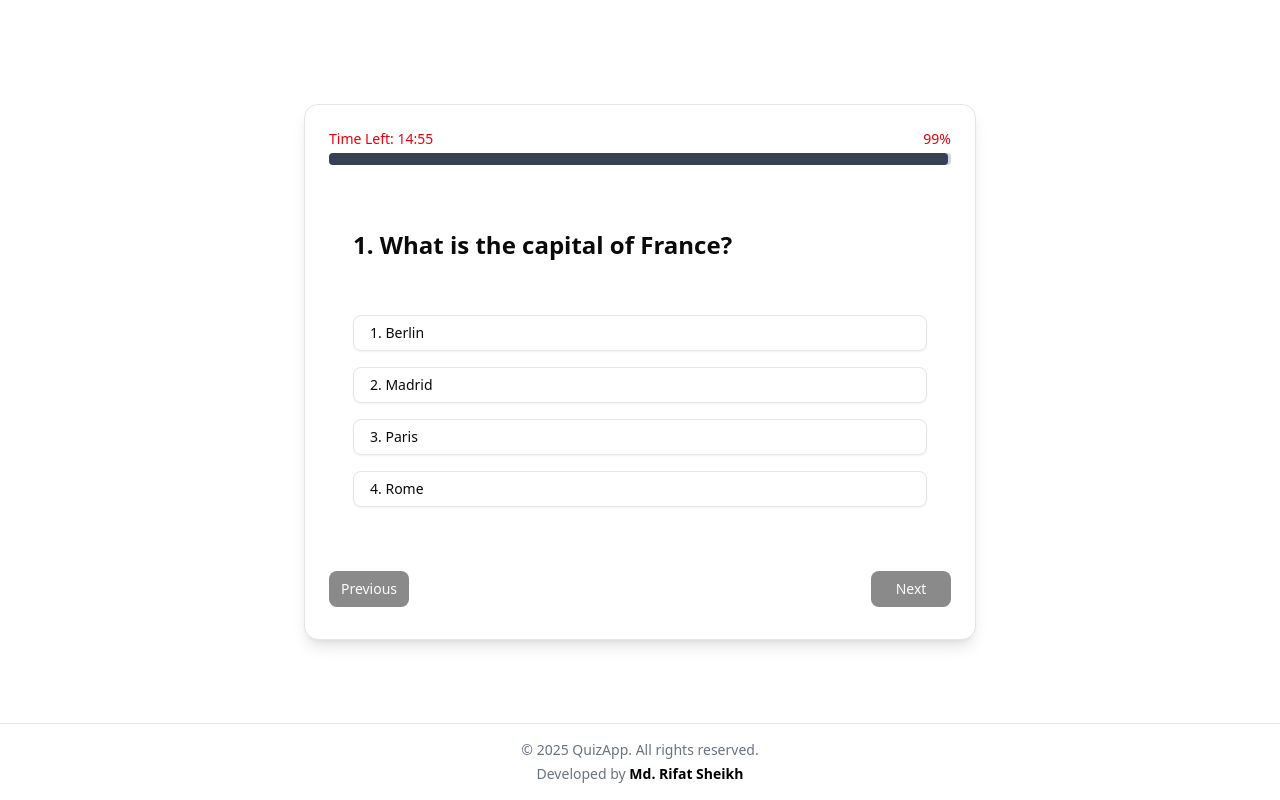
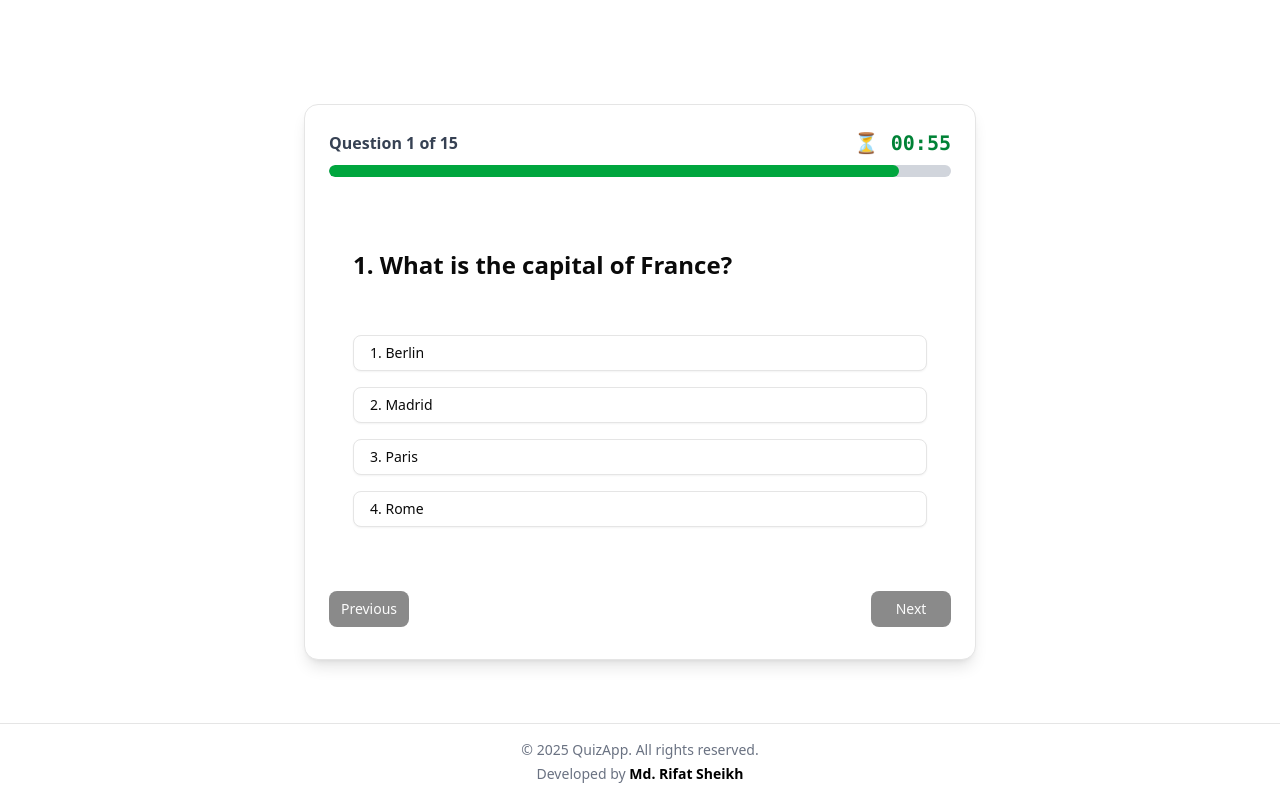
Before and after one commit to MRS028/Quiz-App, a React (Vite) app in the folder Quiz-App-Frontend/: page /quiz in a window 1280 px wide. Built offline with nearby package versions, Linux system fonts and the light colour scheme.

Commit message:
timer system updated

```diff
--- a/Quiz-App-Frontend/package.json
+++ b/Quiz-App-Frontend/package.json
@@ -26,6 +26,7 @@
     "react-redux": "^9.2.0",
     "react-router-dom": "^7.7.1",
     "redux": "^5.0.1",
+    "redux-persist": "^6.0.0",
     "sonner": "^2.0.7",
     "sweetalert2": "^11.22.2",
     "tailwind-merge": "^3.3.1",
--- a/Quiz-App-Frontend/src/App.tsx
+++ b/Quiz-App-Frontend/src/App.tsx
@@ -20,11 +20,11 @@ function App() {
               path="/quiz"
               element={!quizCompleted ? <Questions /> : <QuizSummary />}
             />
+            <Route path="/explanation" element={<QuizExplanation />} />
             <Route path="*" element={<NotFound />} />
-          <Route path="/explanation" element={<QuizExplanation />} />
           </Routes>
         </div>
-        <Footer /> {/* 👈 Footer appears on all pages */}
+        <Footer />
       </div>
     </BrowserRouter>
   );
--- a/Quiz-App-Frontend/src/Home/Questions.tsx
+++ b/Quiz-App-Frontend/src/Home/Questions.tsx
@@ -1,10 +1,11 @@
-
+import { useEffect } from "react";
 import { useAppDispatch, useAppSelector } from "../Redux/hooks";
-import { setAnswer} from "@/Redux/features/quizSlices";
+import { setAnswer } from "@/Redux/features/quizSlices";
 import { Card, CardContent, CardHeader, CardTitle } from "@/components/ui/card";
 import { Button } from "@/components/ui/button";
 import QuizControl from "./QuizControl";
 import Timer from "./timer";
+import { startQuestionTimer } from "@/Redux/features/timerSlice";
 
 export default function Questions() {
   const dispatch = useAppDispatch();
@@ -15,6 +16,16 @@ export default function Questions() {
 
   const currentQuestion = questions[currentQuestionIndex];
   const currentAnswer = userAnswers[currentQuestionIndex];
+
+  // 🔁 যখনই প্রশ্ন পরিবর্তন হবে তখন নতুন টাইম শুরু হবে
+  useEffect(() => {
+    dispatch(
+      startQuestionTimer({
+        index: currentQuestionIndex,
+        timestamp: Date.now(),
+      })
+    );
+  }, [currentQuestionIndex, dispatch]);
 
   const handleAnswerChange = (answer: string) => {
     dispatch(
@@ -34,7 +45,7 @@ export default function Questions() {
         </div>
 
         <CardHeader>
-          <CardTitle className="text-lg md:text-2xl text-left font-bold ">
+          <CardTitle className="text-lg md:text-2xl text-left font-bold">
             {currentQuestion.id}. {currentQuestion.question}
           </CardTitle>
         </CardHeader>
--- a/Quiz-App-Frontend/src/Home/QuizControl.tsx
+++ b/Quiz-App-Frontend/src/Home/QuizControl.tsx
@@ -42,7 +42,7 @@ export default function QuizControl() {
         confirmButton: "bg-green-600 text-white hover:bg-green-700",
       },
     }).then(() => {
-      navigate("/summary"); // ✅ Navigate to summary
+      navigate("/quiz"); // ✅ Navigate to summary
     });
   } else {
     alert("Please select an answer before completing the quiz.");
--- a/Quiz-App-Frontend/src/Home/QuizSummary.tsx
+++ b/Quiz-App-Frontend/src/Home/QuizSummary.tsx
@@ -19,6 +19,7 @@ export default function QuizSummary() {
   const { quizCompleted, userAnswers, questions } = useAppSelector(
     (state) => state.quiz
   );
+  console.log(questions);
    const navigate = useNavigate();
   const totalQuestions = questions.length;
   const dispatch = useAppDispatch();
@@ -40,19 +41,13 @@ export default function QuizSummary() {
   }
 
   const correctAnswers = userAnswers.filter(
-    (answer, index) => answer === questions[index].answer
+    (answer, index) => answer === questions[index].correctAnswer
   ).length;
   const incorrectAnswers = totalQuestions - correctAnswers;
   const percentage = Math.round((correctAnswers / totalQuestions) * 100);
   const scoreText = `${correctAnswers} out of ${totalQuestions} (${percentage}%)`;
 
-  if (correctAnswers === 0) {
-    return (
-      <div className="text-center text-pink-600 mt-10 font-semibold">
-        😢 You did not answer any questions correctly. Better luck next time!
-      </div>
-    );
-  }
+
 
   const tips = [
     "🔍 Review the questions you got wrong.",
--- a/Quiz-App-Frontend/src/Home/timer.tsx
+++ b/Quiz-App-Frontend/src/Home/timer.tsx
@@ -1,27 +1,18 @@
 import { useEffect, useState } from "react";
 import { useAppDispatch, useAppSelector } from "../Redux/hooks";
 import { completeQuiz } from "@/Redux/features/quizSlices";
+import { nextQuestion } from "@/Redux/features/timerSlice";
 
 export default function Timer() {
   const dispatch = useAppDispatch();
   const { questions } = useAppSelector((state) => state.quiz);
+  const { currentQuestionIndex, timePerQuestion, startTime } = useAppSelector(
+    (state) => state.timer
+  );
 
-  const totalTime = questions.length * 60; // total seconds
+  const calculateTimeLeft = () =>
+    Math.max(0, Math.floor((startTime! + timePerQuestion * 1000 - Date.now()) / 1000));
 
-  const getStartTime = () => {
-    const saved = localStorage.getItem("quizStartTime");
-    if (saved) {
-      const parsed = parseInt(saved, 10);
-      if (!isNaN(parsed)) return parsed;
-    }
-    const now = Date.now();
-    localStorage.setItem("quizStartTime", now.toString());
-    return now;
-  };
-
-  const [startTime] = useState(getStartTime());
-  const calculateTimeLeft = () =>
-    Math.max(0, Math.floor((startTime + totalTime * 1000 - Date.now()) / 1000));
   const [timeLeft, setTimeLeft] = useState(calculateTimeLeft());
 
   useEffect(() => {
@@ -31,13 +22,16 @@ export default function Timer() {
 
       if (remaining <= 0) {
         clearInterval(interval);
-        localStorage.removeItem("quizStartTime");
-        dispatch(completeQuiz());
+        if (currentQuestionIndex + 1 >= questions.length) {
+          dispatch(completeQuiz());
+        } else {
+          dispatch(nextQuestion());
+        }
       }
     }, 1000);
 
     return () => clearInterval(interval);
-  }, [dispatch, startTime]);
+  }, [currentQuestionIndex, dispatch, startTime]);
 
   const formatTime = (seconds: number) => {
     const m = Math.floor(seconds / 60);
@@ -45,17 +39,31 @@ export default function Timer() {
     return `${m.toString().padStart(2, "0")}:${s.toString().padStart(2, "0")}`;
   };
 
-  const progressPercent = (timeLeft / totalTime) * 100;
+  const progressPercent = (timeLeft / timePerQuestion) * 100;
+  const isDanger = timeLeft <= 10;
 
   return (
-    <div className="mb-4">
-      <div className="flex justify-between mb-1 text-sm font-medium text-gray-700">
-        <span className="text-red-600">Time Left: {formatTime(timeLeft)}</span>
-        <span className="text-red-600">{Math.round(progressPercent)}%</span>
+    <div className="w-full mb-6 space-y-2">
+      {/* Top bar with time and question info */}
+      <div className="flex items-center justify-between text-sm md:text-base font-semibold">
+        <span className={`text-gray-700`}>
+          Question {currentQuestionIndex + 1} of {questions.length}
+        </span>
+        <span
+          className={`font-mono text-lg md:text-xl ${
+            isDanger ? "text-red-600 animate-pulse" : "text-green-700"
+          }`}
+        >
+          ⏳ {formatTime(timeLeft)}
+        </span>
       </div>
-      <div className="w-full bg-gray-300 rounded h-3">
+
+      {/* Progress bar */}
+      <div className="w-full bg-gray-300 rounded-full h-3 overflow-hidden">
         <div
-          className="bg-gray-700 h-3 rounded transition-all duration-500"
+          className={`h-3 rounded-full transition-all duration-500 ${
+            isDanger ? "bg-red-500" : "bg-green-600"
+          }`}
           style={{ width: `${progressPercent}%` }}
         ></div>
       </div>
--- a/Quiz-App-Frontend/src/Redux/features/quizSlices.ts
+++ b/Quiz-App-Frontend/src/Redux/features/quizSlices.ts
@@ -14,7 +14,7 @@ interface QuizState {
 export interface QuizData {
   question: string;
   options: string[];
-  answer: string;
+  correctAnswer: string;
 }
 
 export type Tquiz = {
--- a/Quiz-App-Frontend/src/Redux/features/timerSlice.ts
+++ b/Quiz-App-Frontend/src/Redux/features/timerSlice.ts
@@ -1,34 +1,39 @@
-
-import { createSlice,type PayloadAction } from "@reduxjs/toolkit";
+// Redux/features/timerSlice.ts
+import { createSlice, type PayloadAction } from "@reduxjs/toolkit";
 
 interface TimerState {
-  startTime: number | null;
-  totalDuration: number; // in seconds
+  currentQuestionIndex: number;
+  timePerQuestion: number; // in seconds
+  startTime: number | null; // timestamp in ms
 }
 
 const initialState: TimerState = {
+  currentQuestionIndex: 0,
+  timePerQuestion: 60,
   startTime: null,
-  totalDuration: 0,
 };
 
 export const timerSlice = createSlice({
   name: "timer",
   initialState,
   reducers: {
-    startTimer: (state, action: PayloadAction<number>) => {
-      state.startTime = action.payload; // timestamp
-      localStorage.setItem("quizStartTime", action.payload.toString());
+    startQuestionTimer: (state, action: PayloadAction<{ index: number; timestamp: number }>) => {
+      state.currentQuestionIndex = action.payload.index;
+      state.startTime = action.payload.timestamp;
+      localStorage.setItem("quizStartTime", action.payload.timestamp.toString());
     },
-    setDuration: (state, action: PayloadAction<number>) => {
-      state.totalDuration = action.payload;
+    nextQuestion: (state) => {
+      state.currentQuestionIndex += 1;
+      state.startTime = Date.now();
+      localStorage.setItem("quizStartTime", state.startTime.toString());
     },
     resetTimer: (state) => {
+      state.currentQuestionIndex = 0;
       state.startTime = null;
-      state.totalDuration = 0;
       localStorage.removeItem("quizStartTime");
     },
   },
 });
 
-export const { startTimer, setDuration, resetTimer } = timerSlice.actions;
+export const { startQuestionTimer, nextQuestion, resetTimer } = timerSlice.actions;
 export default timerSlice.reducer;
--- a/Quiz-App-Frontend/src/Redux/store.ts
+++ b/Quiz-App-Frontend/src/Redux/store.ts
@@ -1,15 +1,13 @@
+// Redux/store.ts
 import { configureStore } from "@reduxjs/toolkit";
 import { quizSlice } from "./features/quizSlices";
-import { timerSlice } from "./features/timerSlice";
+import timerReducer from "@/Redux/features/timerSlice";
 import { quizApi } from "./api/quizApi";
 
-// Load state from localStorage
 const loadState = () => {
   try {
     const serializedState = localStorage.getItem("quizState");
-    if (serializedState === null) {
-      return undefined; // fallback to initialState
-    }
+    if (serializedState === null) return undefined;
     return JSON.parse(serializedState);
   } catch (err) {
     console.error("Could not load state", err);
@@ -17,7 +15,6 @@ const loadState = () => {
   }
 };
 
-// Save state to localStorage
 const saveState = (state: any) => {
   try {
     const serializedState = JSON.stringify(state);
@@ -30,7 +27,7 @@ const saveState = (state: any) => {
 export const store = configureStore({
   reducer: {
     quiz: quizSlice.reducer,
-    timer: timerSlice.reducer,
+    timer: timerReducer,
     [quizApi.reducerPath]: quizApi.reducer,
   },
   preloadedState: {
@@ -40,10 +37,9 @@ export const store = configureStore({
     getDefaultMiddleware().concat(quizApi.middleware),
 });
 
-// Listen for state changes and save to localStorage
 store.subscribe(() => {
   const state = store.getState();
-  saveState(state.quiz); // Save only quiz slice
+  saveState(state.quiz);
 });
 
 export type RootState = ReturnType<typeof store.getState>;
```
Also changed, not shown: 1 other file (tests, documents, lock files or other folders).
